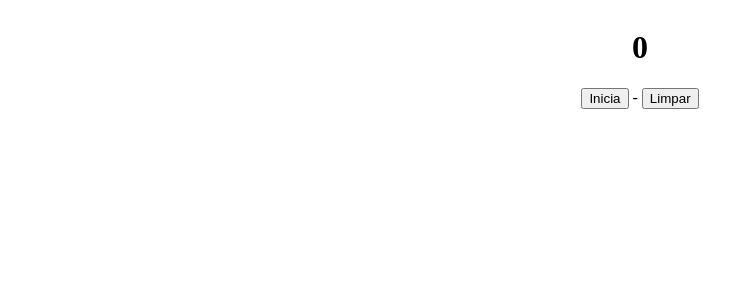
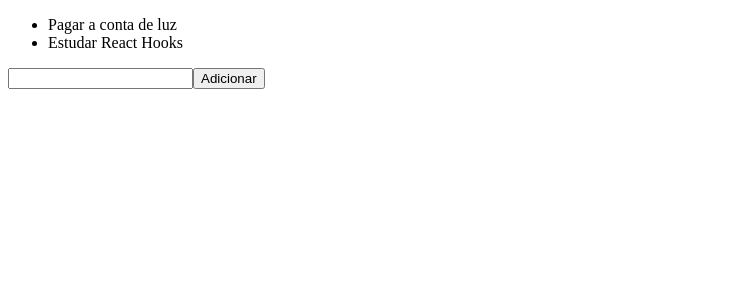
Before and after one commit to Julioclma/react-learning, a React (Create React App) app: page / in a window 1280 px wide. Shown: the top 300 px of the page, without its empty margins (0-754 px from the left). Built offline with nearby package versions, Linux system fonts and the light colour scheme.

Commit message:
Hooks - useState

```diff
--- a/src/App.js
+++ b/src/App.js
@@ -1,62 +1,34 @@
-import React, { Component } from 'react';
-import './style.css';
-
-class App extends Component {
-
-  constructor(props) {
-    super(props);
-    this.state = {
-      time: 0,
-      timer: null
-    }
+import React, { useState } from 'react';
 
 
-    this.start = this.start.bind(this);
-    this.clean = this.clean.bind(this);
-  }
+function App() {
 
-  start() {
-    if (this.state.timer === null) {
-      this.state.timer = setInterval(() => {
-        this.setState({ time: (parseFloat(this.state.time) + 0.1).toFixed(1) });
-      }, 100);
-      return;
-    }
+  const [tarefas, setTarefas] = useState([
+    'Pagar a conta de luz',
+    'Estudar React Hooks'
+  ]);
 
-    clearInterval(this.state.timer);
-    this.setState({ timer: null });
+  const [tarefa, setTarefa] = useState('');
 
-  }
-
-  clean() {
-    clearInterval(this.state.timer);
-    this.setState({ timer: null })
-    this.setState({ time: 0 });
+  function handleAdd() {
+    setTarefas([...tarefas, tarefa]);
+    setTarefa('');
   }
 
 
-  render() {
-    return (
-      <div className='container'>
-        <h1>{this.state.time}</h1>
+  return (
+    <div>
+      <ul>
+        {tarefas.map(tarefa => (
+          <li key={tarefa}>{tarefa}</li>
+        ))
+        }
+      </ul>
+      <input type="text" name="tarefa" value={tarefa} onChange={element => setTarefa(element.target.value)} />
+      <button type="button" onClick={handleAdd}>Adicionar</button>
+    </div>
+  );
 
-        <ButtonActions start={this.start} clean={this.clean} timer={this.state.timer} />
-
-      </div>
-    );
-
-  }
 }
 
-class ButtonActions extends Component {
-  render() {
-    return (
-      <div>
-        <button onClick={this.props.start} >{this.props.timer !== null ? 'Pausa' : 'Inicia'}</button> - <button onClick={this.props.clean}>Limpar</button>
-      </div>
-    )
-  }
-}
-
-
 export default App;
```
Also changed, not shown: src/assets/biscoito.png (deleted).
